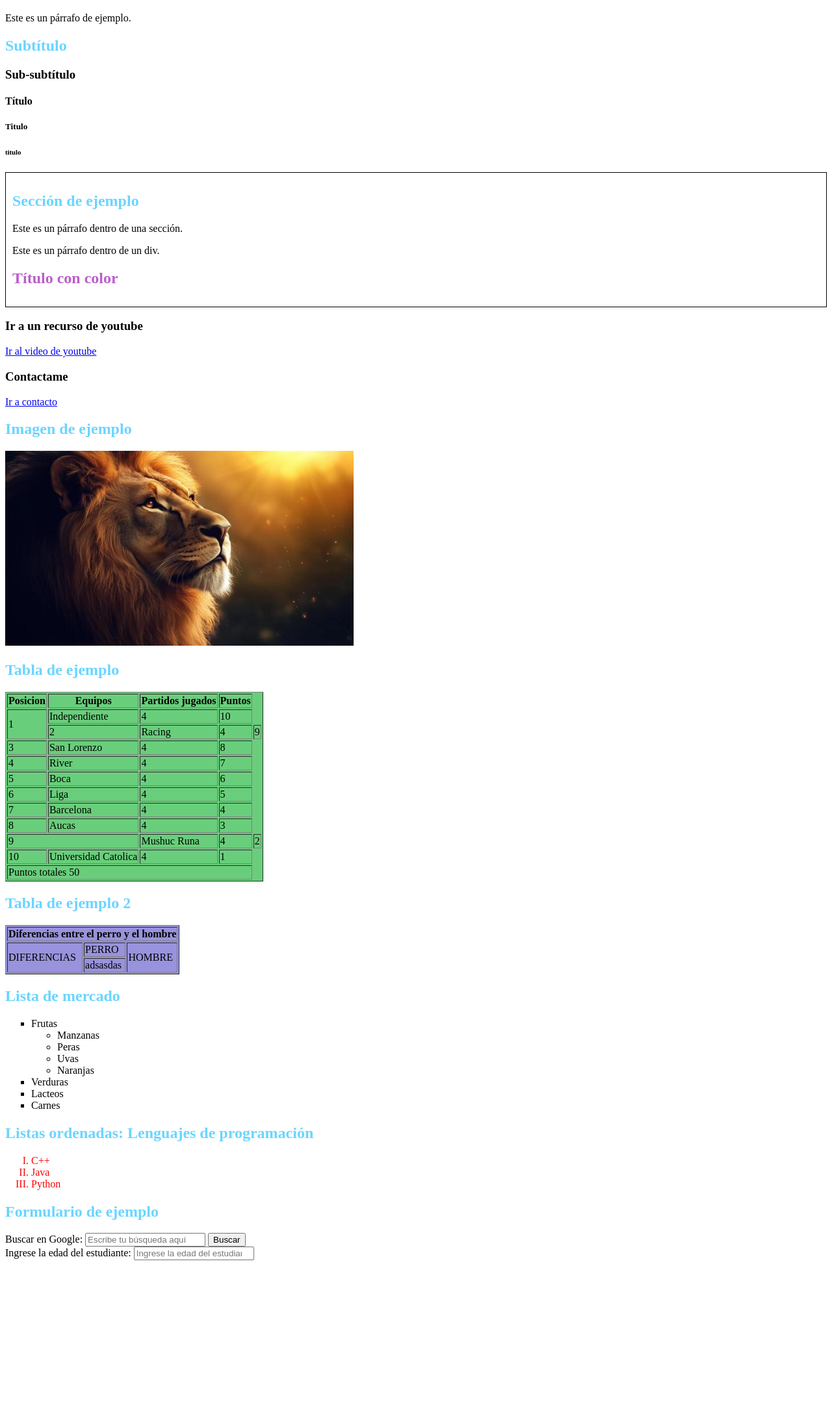
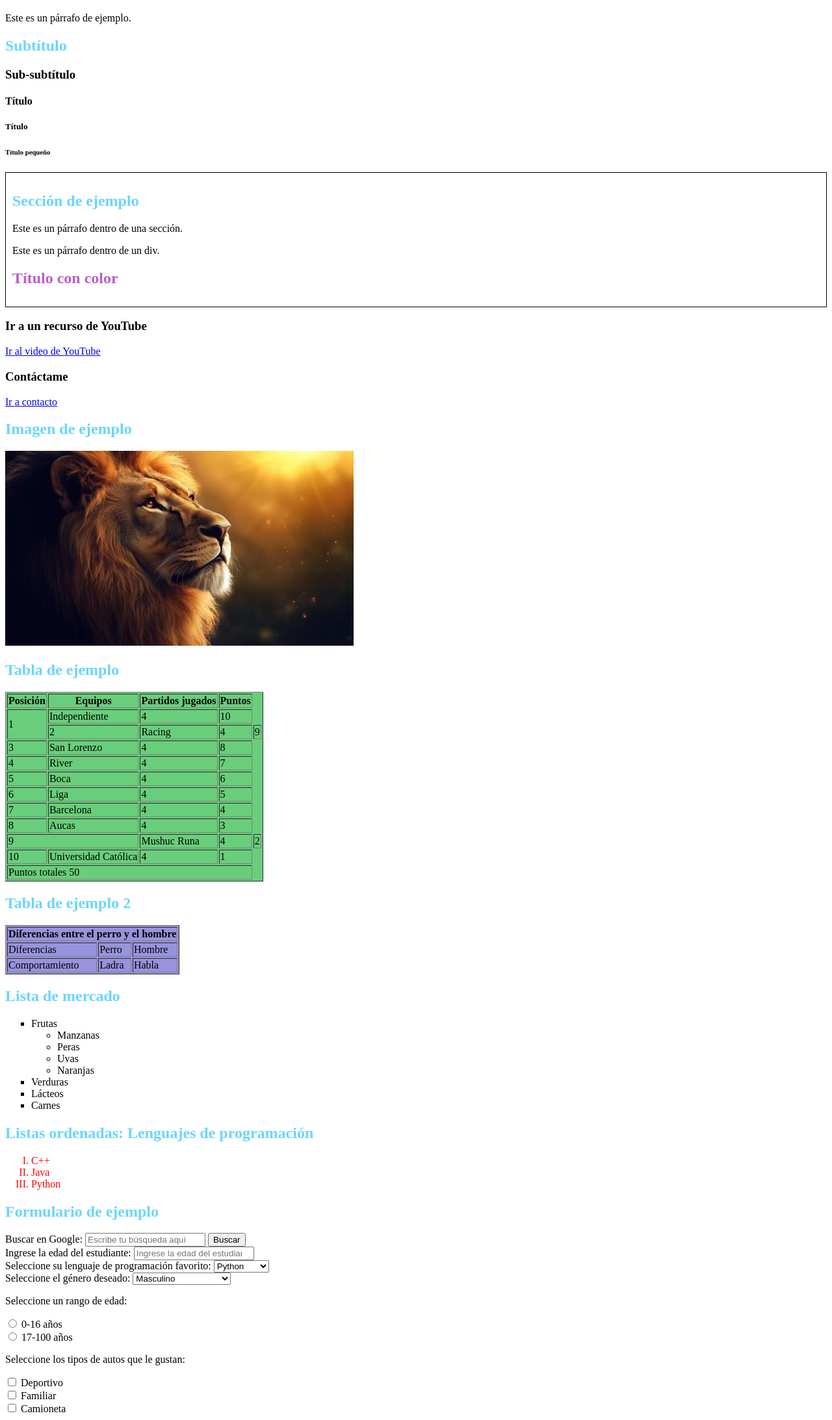
Before and after one commit to Wolfrysauce28/Tipos_de_etiqueta, a plain HTML site: page index.html in a window 1280 px wide. Shown: the part 61-2247 px from the top of the page at 65% size. Before the commit the page ends 2009 px from the top, so only its background shows below. Drawn offline with Linux system fonts and the light colour scheme.

Commit message:
Etiquetas Check y mucho mas

```diff
--- a/index.html
+++ b/index.html
@@ -8,18 +8,22 @@
 </head>
 
 <body>
-    <!-- Este es un comentario en HTML -->
+    <!-- Encabezado principal -->
     <h1 style="color: red; text-align: center;">Hola Mundo</h1>
     <p>Este es un párrafo de ejemplo.</p>
+
+    <!-- Ejemplos de etiquetas de título -->
     <h2>Subtítulo</h2>
     <h3>Sub-subtítulo</h3>
     <h4>Título</h4>
-    <h5>Titulo</h5>
-    <h6>titulo</h6>
+    <h5>Título</h5>
+    <h6>Título pequeño</h6>
+
     <section style="border: 1px solid black; padding: 10px;">
         <h2>Sección de ejemplo</h2>
         <p>Este es un párrafo dentro de una sección.</p>
         <div>
+            <!-- Estilo en línea aplicado solo a los títulos h2 -->
             <style>
                 h2 {
                     color: rgba(0, 183, 255, 0.584);
@@ -29,48 +33,38 @@
             <h2 style="color: rgb(186, 94, 202);">Título con color</h2>
         </div>
     </section>
-    <!--Creamos un contenedor para rutas-->
-    <!--Las rutas son direcciones de contenido o de paginas web
-       Existen 2 tipos de rutas las Absolutas y las Relativas
-       Rutas absolutas:Direccion completa URL
-       Rutas relativas:Direccion de un solo componente
-       -->
+
+    <!-- Enlaces: ruta absoluta y relativa -->
     <div>
-        <h3>Ir a un recurso de youtube</h3>
-        <!--Usamos una ruta absoluta ya que esta fuera
-        del proyecto-->
-        <a href="https://www.youtube.com/watch?v=MJkdaVFHrto" target="_blank">
-            Ir al video de youtube</a>
-        <br>
-        <!--Usamos una ruta relativa si esta fuera del proyecto-->
-
-        <h3>Contactame</h3>
-        <!--Recuerda eliminar el Slash / , sino va a mandar un error-->
-        <a href="vistas/contacto.html" target="_blank">Ir a contacto</a>
+        <h3>Ir a un recurso de YouTube</h3>
+        <a href="https://www.youtube.com/watch?v=MJkdaVFHrto" target="_blank" rel="noopener noreferrer">
+            Ir al video de YouTube
+        </a>
         <br>
 
+        <h3>Contáctame</h3>
+        <a href="vistas/contacto.html" target="_blank" rel="noopener noreferrer">Ir a contacto</a>
+        <br>
+    </div>
 
-
-
-    </div>
-    <!--Esta etiqueta img tiene varios parametros que vamos a visulizar,es una etiqueta
-       simple-->
+    <!-- Imagen con atributos src, alt y height -->
     <div>
         <h2>Imagen de ejemplo</h2>
-        <img src="img/lion-amazing-background-hd-wallpaper-photo.jpeg" alt="leon precioso" height="300px">
+        <img src="img/lion-amazing-background-hd-wallpaper-photo.jpeg" alt="León precioso" height="300">
     </div>
-    <!--Esta etiqueta me permite generar o crear tablas estaticas conformadas por filas y columnas-->
+
+    <!-- Tabla estática con filas y columnas -->
     <div>
         <h2>Tabla de ejemplo</h2>
-        <table border="1px" style="background-color: rgb(105, 206, 123);">
+        <table border="1" style="background-color: rgb(105, 206, 123);">
             <tr>
-                <th>Posicion</th>
+                <th>Posición</th>
                 <th>Equipos</th>
                 <th>Partidos jugados</th>
                 <th>Puntos</th>
             </tr>
             <tr>
-                <!--rowspan permite combinar las filas, pero desplaza a las demas-->
+                <!-- rowspan combina filas -->
                 <td rowspan="2">1</td>
                 <td>Independiente</td>
                 <td>4</td>
@@ -81,6 +75,7 @@
                 <td>Racing</td>
                 <td>4</td>
                 <td>9</td>
+            </tr>
             <tr>
                 <td>3</td>
                 <td>San Lorenzo</td>
@@ -118,7 +113,7 @@
                 <td>3</td>
             </tr>
             <tr>
-                <!--colspan permite combinar las columnas, pero desplaza a las demas-->
+                <!-- colspan combina columnas -->
                 <td colspan="2">9</td>
                 <td>Mushuc Runa</td>
                 <td>4</td>
@@ -126,49 +121,56 @@
             </tr>
             <tr>
                 <td>10</td>
-                <td>Universidad Catolica</td>
+                <td>Universidad Católica</td>
                 <td>4</td>
                 <td>1</td>
             </tr>
             <tr>
                 <td colspan="4">Puntos totales 50</td>
-
             </tr>
         </table>
     </div>
+
+    <!-- Segunda tabla con encabezados y datos corregidos -->
     <div>
         <h2>Tabla de ejemplo 2</h2>
-        <table border="1px" style="background-color: rgba(112, 105, 206, 0.716);">
+        <table border="1" style="background-color: rgba(112, 105, 206, 0.716);">
             <tr>
-                <th colspan="5">Diferencias entre el perro y el hombre</th>
+                <th colspan="3">Diferencias entre el perro y el hombre</th>
             </tr>
             <tr>
-                <td rowspan="2">DIFERENCIAS</td>
-                <td rowspan="1">PERRO</td>
-                <td rowspan="2">HOMBRE</td>
+                <td>Diferencias</td>
+                <td>Perro</td>
+                <td>Hombre</td>
             </tr>
             <tr>
-                <td>adsasdas </td>
+                <td>Comportamiento</td>
+                <td>Ladra</td>
+                <td>Habla</td>
+            </tr>
         </table>
     </div>
-    <!--La etiqueta de listas me permite crear listas ordenadas y no ordenadas--
+
+    <!-- Comentario sobre listas ordenadas y no ordenadas -->
+    <!--
         <ul>Lista no ordenada</ul>
         <ol>Lista ordenada</ol>
         <li>Elemento de lista</li>
     -->
+
     <div>
         <h2>Lista de mercado</h2>
         <ul style="list-style-type: square;">
-            <li>Frutas</li>
+            <li>Frutas
                 <ul>
-                <!--Lista anidada-->
                     <li>Manzanas</li>
                     <li>Peras</li>
                     <li>Uvas</li>
                     <li>Naranjas</li>
                 </ul>
+            </li>
             <li>Verduras</li>
-            <li>Lacteos</li>
+            <li>Lácteos</li>
             <li>Carnes</li>
         </ul>
         <h2>Listas ordenadas: Lenguajes de programación</h2>
@@ -177,22 +179,66 @@
             <li>Java</li>
             <li>Python</li>
         </ol>
+    </div>
 
-    </div>
     <div>
-        <!--La etiqueta form de formularios me permite agrupar distintas etiquetas
-            como Label,input,selection,radio button,button,entre otras-->
+        <!-- Formulario básico con método GET -->
         <h2>Formulario de ejemplo</h2>
-        <form action="https://www.google.com/search" method="get" target="_blank">
+        <form action="https://www.google.com/search" method="get" target="_blank" rel="noopener noreferrer">
             <label for="search">Buscar en Google:</label>
             <input type="text" id="search" name="search" placeholder="Escribe tu búsqueda aquí">
             <button type="submit">Buscar</button>
         </form>
     </div>
+
     <div>
         <label for="edad">Ingrese la edad del estudiante:</label>
         <input type="number" id="edad" name="edad" placeholder="Ingrese la edad del estudiante">
     </div>
+
+    <div>
+        <label for="lenguaje">Seleccione su lenguaje de programación favorito:</label>
+        <select id="lenguaje" name="lenguaje">
+            <option value="python">Python</option>
+            <option value="java">Java</option>
+            <option value="c++">C++</option>
+            <option value="javascript">JavaScript</option>
+        </select>
+    </div>
+
+    <div>
+        <label for="genero">Seleccione el género deseado:</label>
+        <select name="genero" id="genero">
+            <option value="masculino">Masculino</option>
+            <option value="femenino">Femenino</option>
+            <option value="otro">Otro</option>
+            <option value="prefiero-no-responder">Prefiero no responder</option>
+        </select>
+    </div>
+
+    <div>
+        <!-- Radio buttons con el mismo nombre para elegir solo una opción -->
+        <p>Seleccione un rango de edad:</p>
+        <input type="radio" name="edad-rango" id="edad-0-16" value="0-16">
+        <label for="edad-0-16">0-16 años</label>
+        <br>
+        <input type="radio" name="edad-rango" id="edad-17-100" value="17-100">
+        <label for="edad-17-100">17-100 años</label>
+    </div>
+
+    <div>
+        <!-- Checkbox para múltiples selecciones -->
+        <p>Seleccione los tipos de autos que le gustan:</p>
+        <input type="checkbox" id="deportivo" name="autos" value="deportivo">
+        <label for="deportivo">Deportivo</label>
+        <br>
+        <input type="checkbox" id="familiar" name="autos" value="familiar">
+        <label for="familiar">Familiar</label>
+        <br>
+        <input type="checkbox" id="camioneta" name="autos" value="camioneta">
+        <label for="camioneta">Camioneta</label>
+        <br>
+    </div>
 </body>
 
 </html>
```
Also changed, not shown: vistas/contacto.html (+7 -4 lines). Lines whose indentation alone changed are shown as unchanged.
